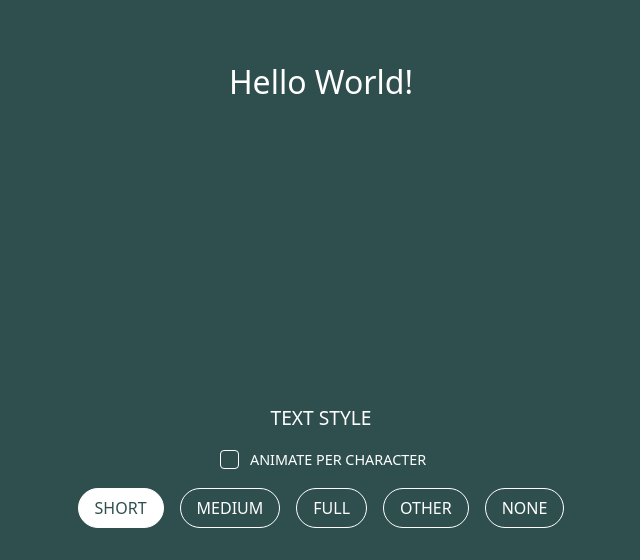
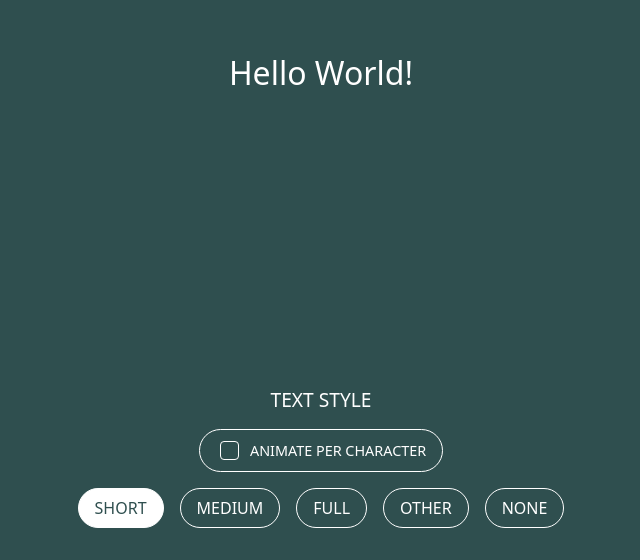
Before and after one commit to Shilo/typed-text, a Svelte app in the folder typed-text/: page / in a window 1280 px wide. Shown: the part 240-800 px from the top of the page, without its empty margins (319-959 px from the left). Built offline with nearby package versions, Linux system fonts and the light colour scheme; a web font is replaced by a local one.

Commit message:
style: enhance toggle button appearance with hover and active effects in App.svelte

```diff
--- a/typed-text/src/App.svelte
+++ b/typed-text/src/App.svelte
@@ -152,6 +152,18 @@
     color: white;
     font-size: 0.9rem;
     cursor: pointer;
+    border: 1px solid white;
+    border-radius: 10rem;
+    padding: 0.5rem 1rem;
+    transition: all 0.3s ease;
+  }
+
+  nav .toggle-label:hover {
+    transform: scale(1.05);
+  }
+
+  nav .toggle-label:active {
+    transform: scale(0.95);
   }
 
   nav .toggle-label input[type="checkbox"] {
@@ -182,12 +194,4 @@
     font-size: 0.9rem;
     font-weight: bold;
   }
-
-  nav .toggle-label input[type="checkbox"]:hover {
-    transform: scale(1.05);
-  }
-
-  nav .toggle-label input[type="checkbox"]:active {
-    transform: scale(0.95);
-  }
 </style>
```
